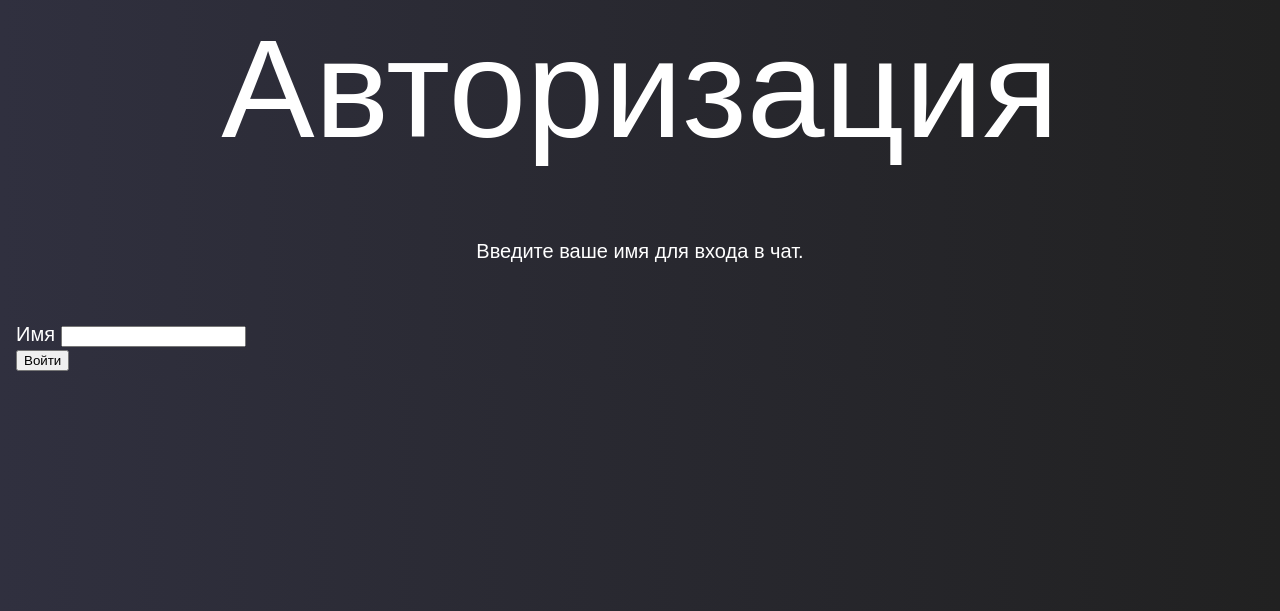
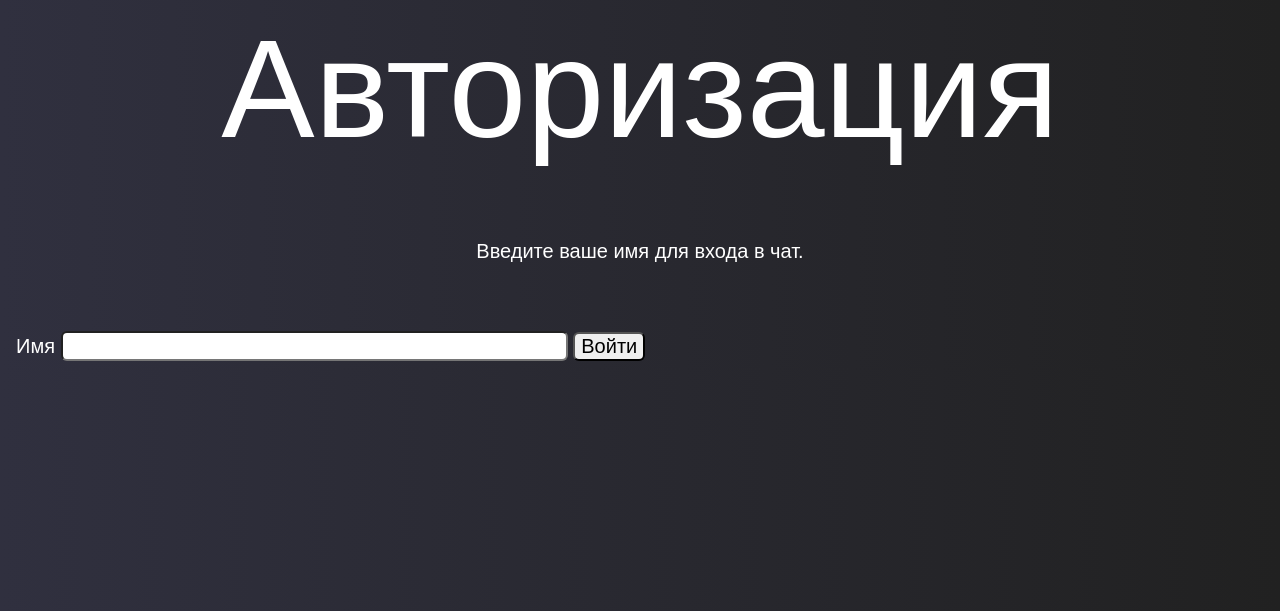
Before and after one commit to Tochoz/AlohaChat, a Django app: page /auth in a window 1280 px wide. Shown: the top 611 px of the page. Run offline with Django 3.2, Linux system fonts and the light colour scheme.

Commit message:
Imrove chat appearance

```diff
--- a/static/base.css
+++ b/static/base.css
@@ -35,6 +35,10 @@ a.button {
   margin-left: 25%;
   margin-right: 25%;
   margin-bottom: 1em;
+    transition: font-size .4s;
+}
+a.button:hover{
+    font-size: 3.3em;
 }
 
 .title-big{
@@ -59,3 +63,46 @@ a.button {
     margin: 3.5em 0em 3em 0em;
     text-align: center;
 }
+
+.message {
+    display: block;
+    padding: .1em .5em .1em .5em;
+    border: #30303f;
+    border-radius: .3em;
+    border-width: 2px;
+    border-style: solid;
+    margin: .2em .0em .2em .0em;
+}
+
+.message-content {
+    display: block;
+    margin-top: .1em;
+    font-size: 1.3em;
+    margin-left: 1em;
+}
+
+.message-info {
+    display: block;
+    font-size: .9em;
+}
+
+input.form-field {
+    height: 1.5rem;
+    font-size: 1em;
+    margin-top: .4em;
+    border-radius: .3em;
+    width: 40%;
+
+}
+input.send-button {
+    height: 100%;
+    font-size: 1em;
+    border-radius: .3em;
+    margin-top: .4em;
+    border-style: outset;
+
+}
+input.send-button:hover {
+    background-color: #7d7da0;
+
+}
--- a/templates/main/auth.html
+++ b/templates/main/auth.html
@@ -11,7 +11,7 @@
         {% csrf_token %}
         <label>Имя</label>
         <input class="form-field" name="name" type="text" value="{% if request.session.name %}{{ request.session.name }}{% endif %}"
-               required><br>
-        <input value="Войти" type="submit" class="submit button">
+               required>
+        <input value="Войти" type="submit" class="send-button">
         </form>
 {% endblock %}
--- a/templates/main/home.html
+++ b/templates/main/home.html
@@ -14,7 +14,8 @@
         <div class="messages-field">
             {% for message in messages %}
                 <div class="message">
-                    <p>{{ message }}</p>
+                    <div class="message-info">{{ message.info }}</div>
+                    <div class="message-content">{{ message.content }}</div>
                 </div>
             {% endfor %}
         </div>
@@ -25,7 +26,7 @@
         </form>
     </div>
     <div class="title">
-    Привет, {{ name }}, здесь скоро будет чат!
+    Привет, {{ name }}, здесь появляется чат😎😎!
     </div><a class="button" href="{% url 'mainpage' %}">На главную</a>
     <a class="button" href="{% url 'auth' %}">Сменить имя</a>
 {% endblock %}
```
Also changed, not shown: main/messanger.py (+4 -4 lines).
